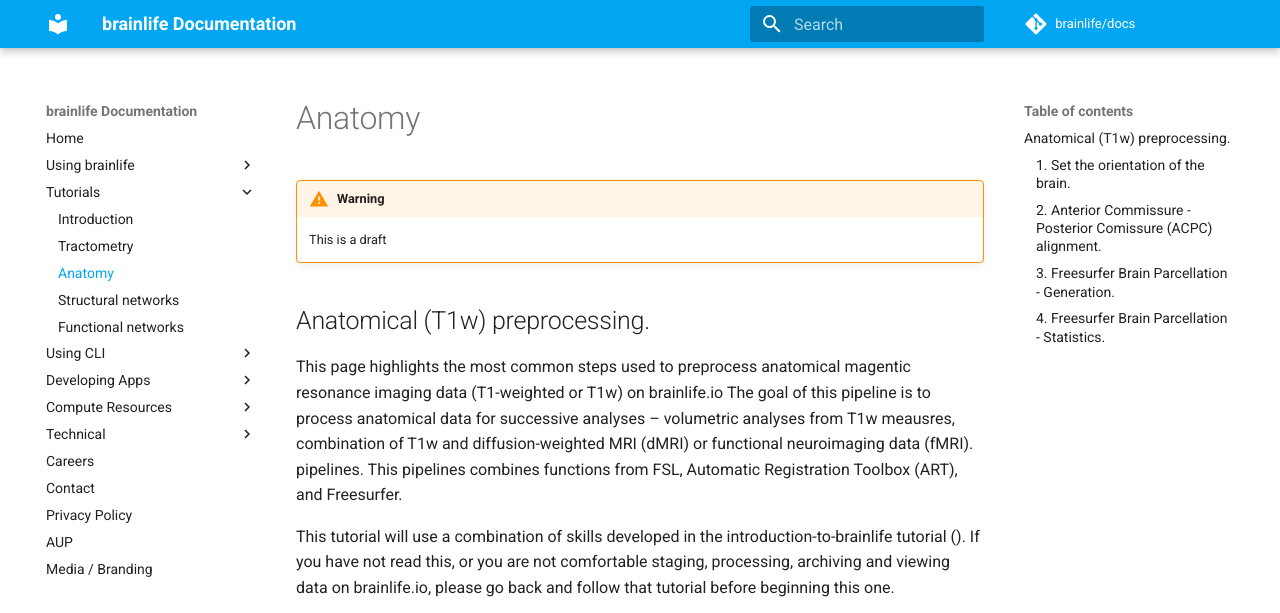
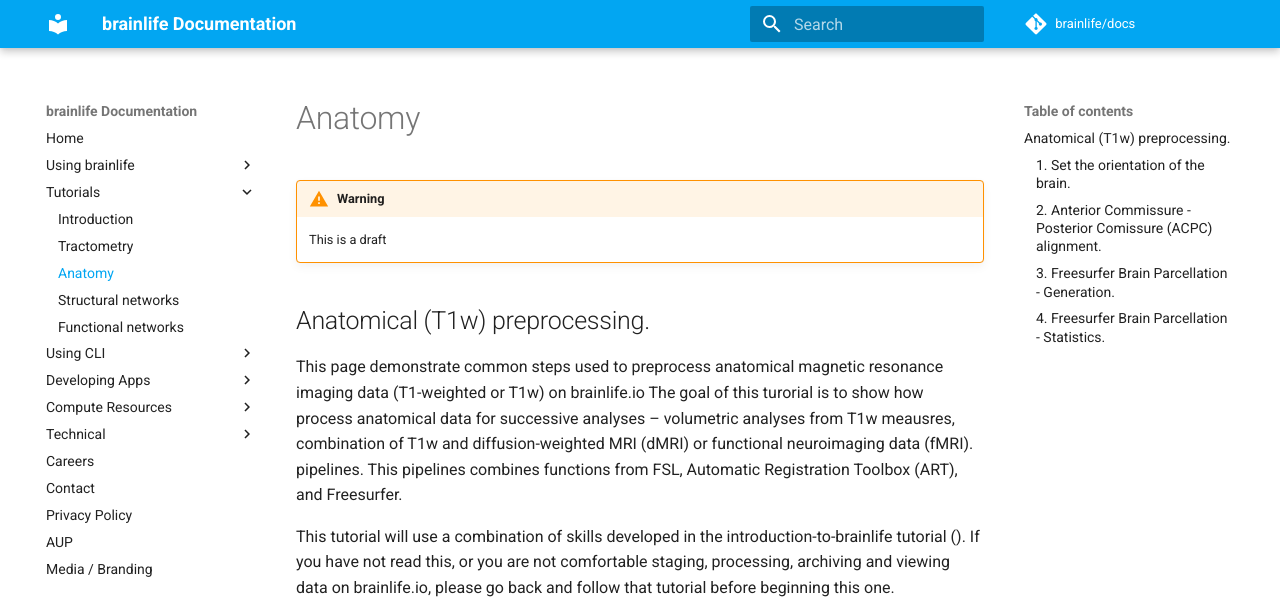
Before and after one commit to brainlife/docs, an MkDocs documentation site: the page built from docs/tutorial/t1w-preprocessing.md, in a window 1280 px wide and 900 px high, cut to the strip 0-613 px from the top of the window. Built offline with MkDocs 1.6.1 and Material for MkDocs 9.7.7, drawn with Linux system fonts in a browser that asks for light colours; comment, search, counter and statistics services are not loaded.

Commit message:
Update t1w-preprocessing.md

```diff
--- a/docs/tutorial/t1w-preprocessing.md
+++ b/docs/tutorial/t1w-preprocessing.md
@@ -3,7 +3,7 @@
 
 ## Anatomical (T1w) preprocessing.
 
-This page highlights the most common steps used to preprocess anatomical magentic resonance imaging data (T1-weighted or T1w) on brainlife.io The goal of this pipeline is to process anatomical data for successive analyses – volumetric analyses from T1w meausres, combination of T1w and diffusion-weighted MRI (dMRI) or functional neuroimaging data (fMRI). pipelines. This pipelines combines functions from FSL, Automatic Registration Toolbox (ART), and Freesurfer.
+This page demonstrate common steps used to preprocess anatomical magnetic resonance imaging data (T1-weighted or T1w) on brainlife.io The goal of this turorial is to show how process anatomical data for successive analyses – volumetric analyses from T1w meausres, combination of T1w and diffusion-weighted MRI (dMRI) or functional neuroimaging data (fMRI). pipelines. This pipelines combines functions from FSL, Automatic Registration Toolbox (ART), and Freesurfer.
 
 This tutorial will use a combination of skills developed in the introduction-to-brainlife tutorial (). If you have not read this, or you are not comfortable staging, processing, archiving and viewing data on brainlife.io, please go back and follow that tutorial before beginning this one.
 
```
